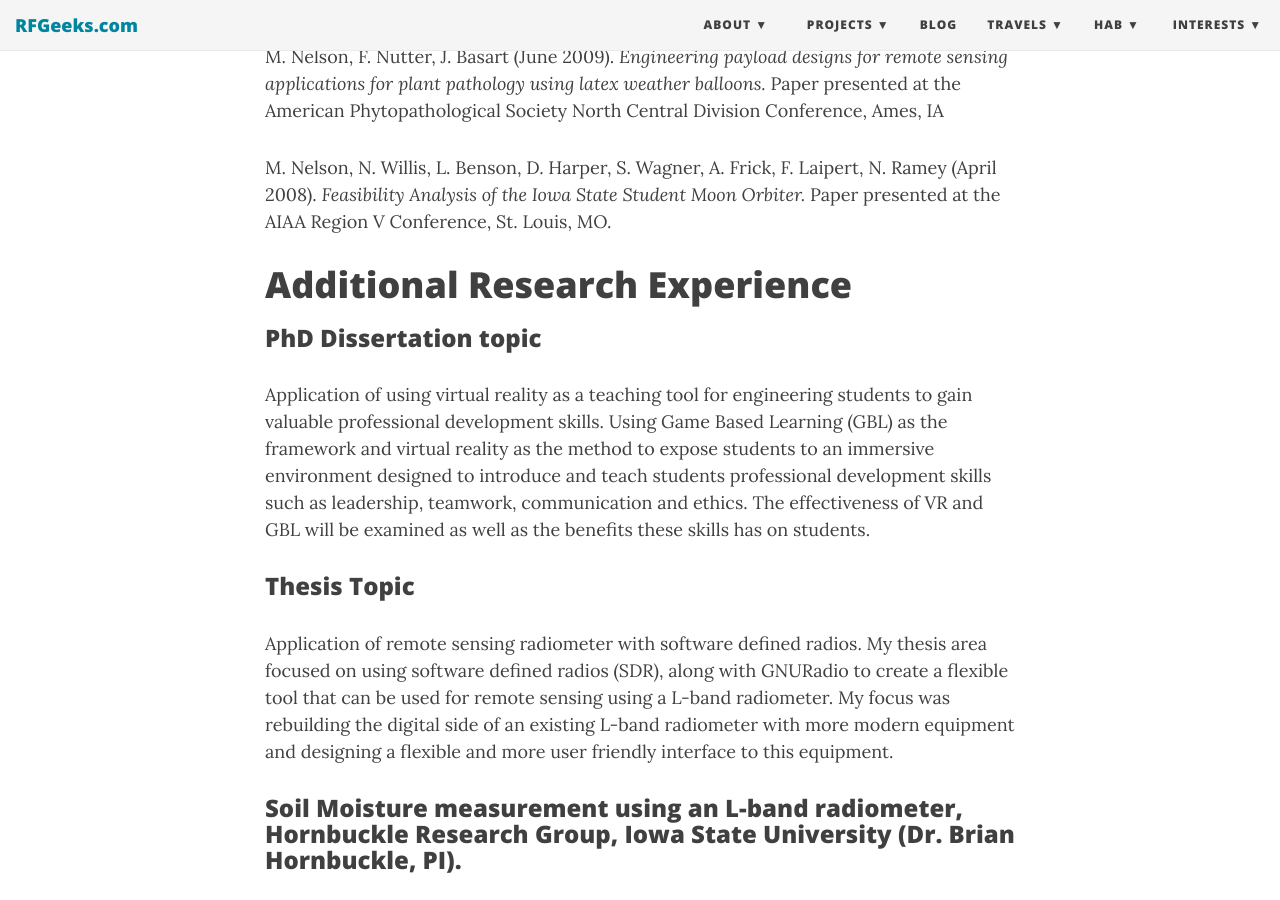
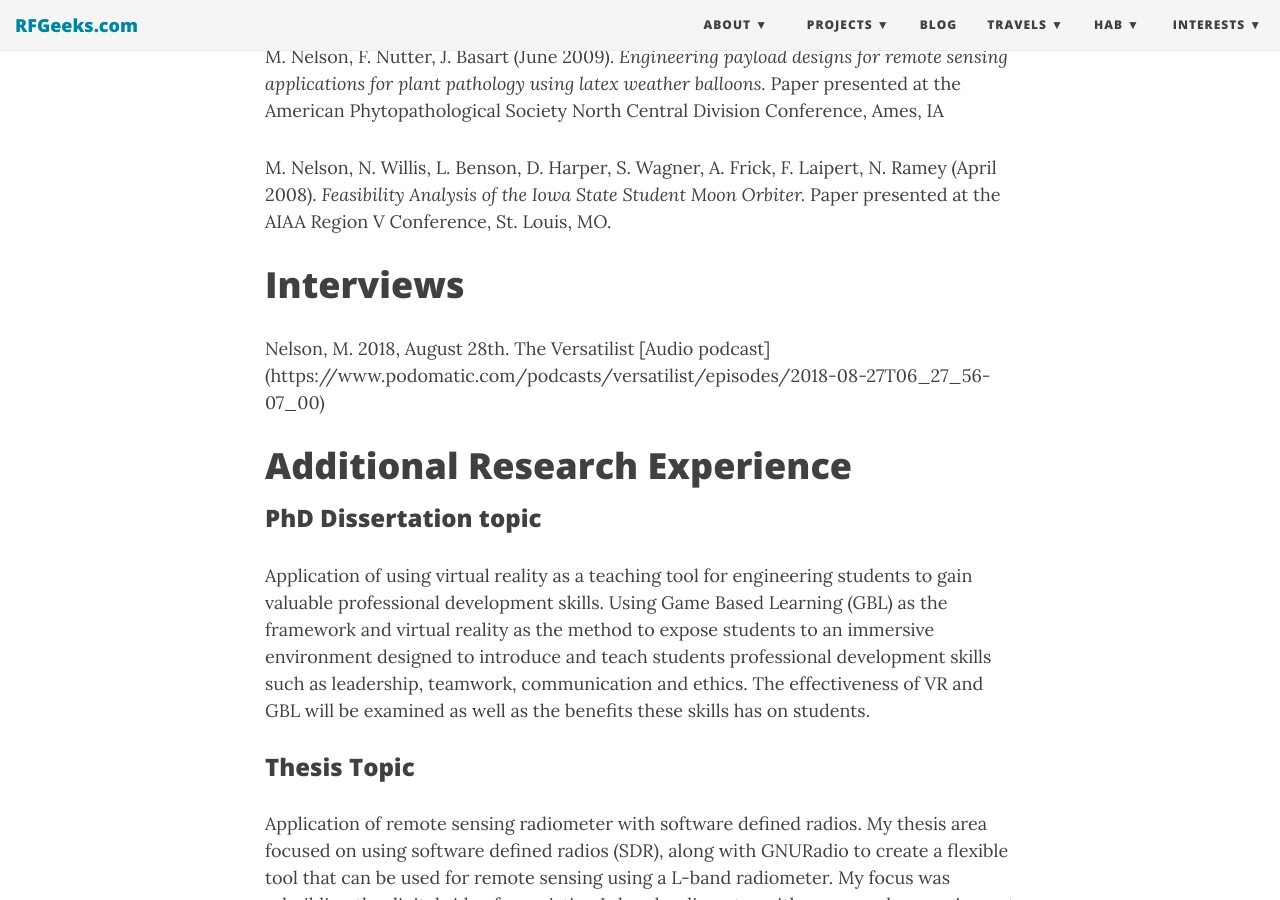
Before and after one commit to matgyver/matgyver.github.com, a Jekyll site: the page built from aboutme.md, in a window 1280 px wide and 900 px high, scrolled down 2908 px. Built offline with Jekyll 4.4.1, drawn with Linux system fonts in a browser that asks for light colours; nearby versions of some CDN libraries.

Commit message:
Update aboutme.md

```diff
--- a/aboutme.md
+++ b/aboutme.md
@@ -68,6 +68,10 @@ M. Nelson (May 2009).  *Modular Electronics System for High Altitude Balloon Fli
 M. Nelson,  F. Nutter, J.  Basart (June 2009).  *Engineering payload designs for remote sensing applications for plant pathology using latex weather balloons.*  Paper presented at the American Phytopathological Society North Central Division Conference, Ames, IA
 
 M. Nelson, N. Willis, L. Benson, D. Harper, S. Wagner, A. Frick, F. Laipert, N. Ramey (April 2008).  *Feasibility Analysis of the Iowa State Student Moon Orbiter.*  Paper presented at the AIAA Region V Conference, St. Louis, MO.
+
+Interviews
+==========
+Nelson, M.  2018, August 28th.  The Versatilist [Audio podcast] (https://www.podomatic.com/podcasts/versatilist/episodes/2018-08-27T06_27_56-07_00)
 
 
 Additional Research Experience
```
